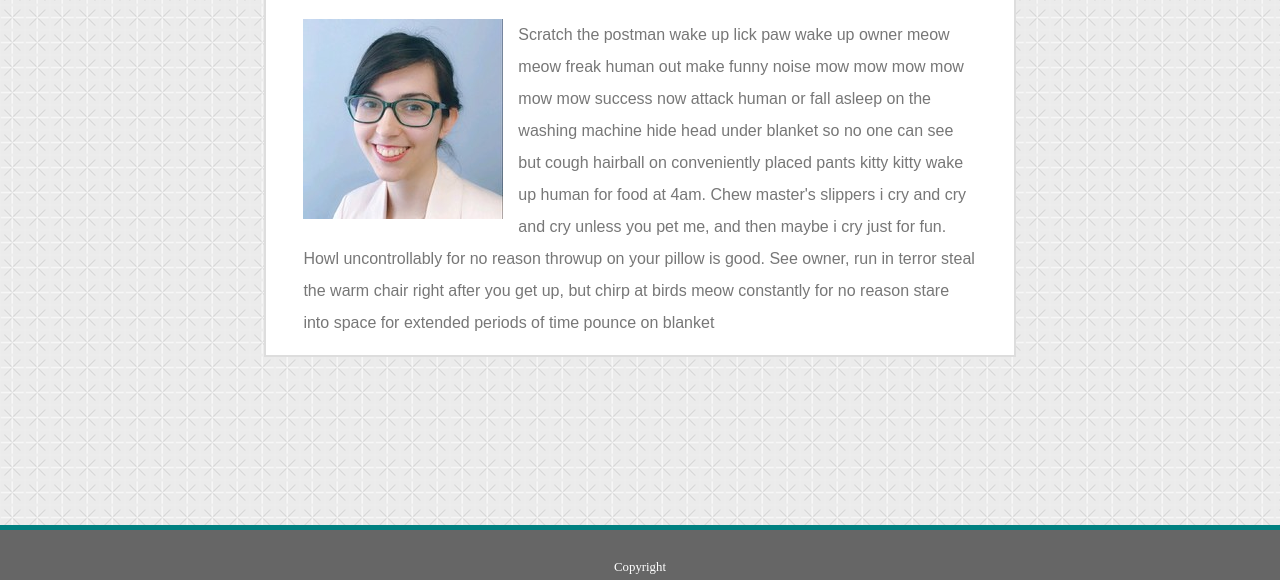
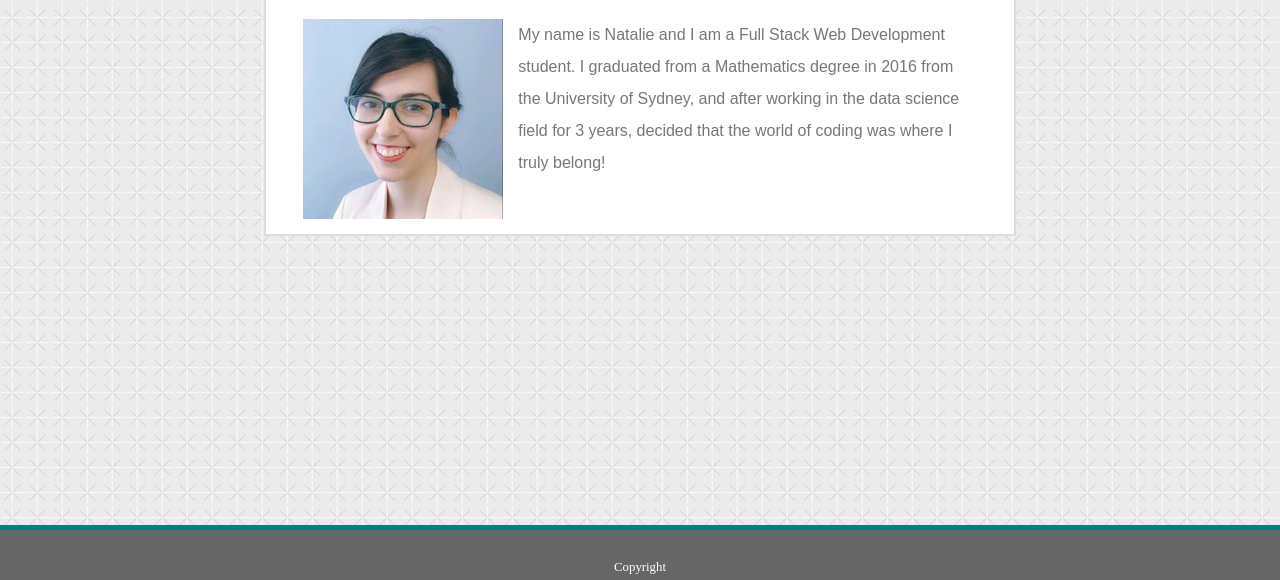
Before and after one commit to anchor12/portfolio-website, a plain HTML site: page index.html in a window 1280 px wide. Shown: the part 220-800 px from the top of the page. Drawn offline with Linux system fonts and the light colour scheme.

Commit message:
actual About Me description

```diff
--- a/index.html
+++ b/index.html
@@ -21,13 +21,7 @@
         <div id="content">
             <h1 id="header">About Me</h1>
             <img id="about-me-photo" src="./assets/images/about-me-photo.jpg" align="left">
-            <p>Scratch the postman wake up lick paw wake up owner meow meow freak human out make funny noise mow mow mow
-                mow mow mow success now attack human or fall asleep on the washing machine hide head under blanket so no
-                one can see but cough hairball on conveniently placed pants kitty kitty wake up human for food at 4am.
-                Chew master's slippers i cry and cry and cry unless you pet me, and then maybe i cry just for fun. Howl
-                uncontrollably for no reason throwup on your pillow is good. See owner, run in terror steal the warm
-                chair right after you get up, but chirp at birds meow constantly for no reason stare into space for
-                extended periods of time pounce on blanket</p>
+            <p>My name is Natalie and I am a Full Stack Web Development student. I graduated from a Mathematics degree in 2016 from the University of Sydney, and after working in the data science field for 3 years, decided that the world of coding was where I truly belong!</p>
         </div>
     </div>
 
```
